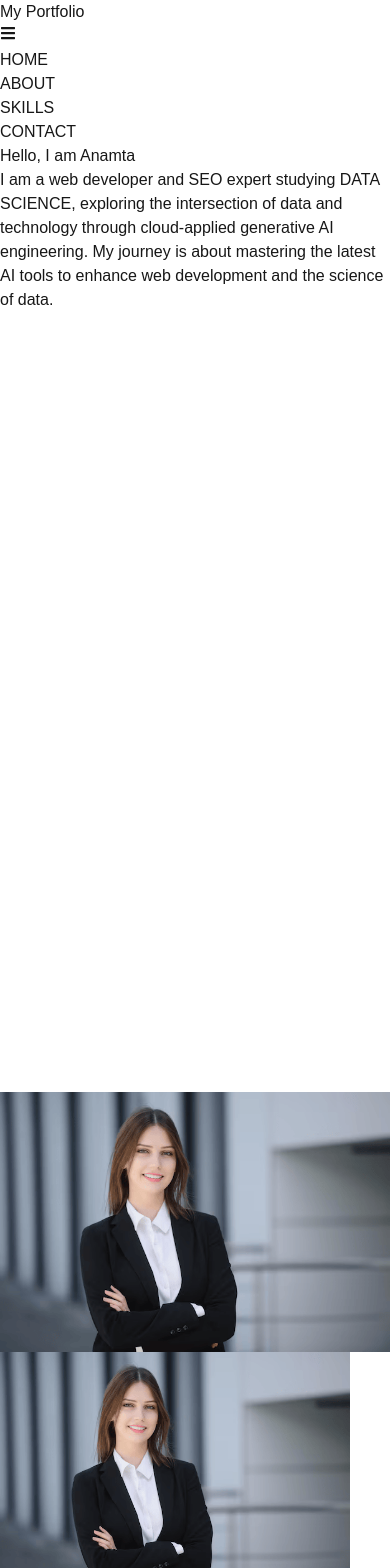
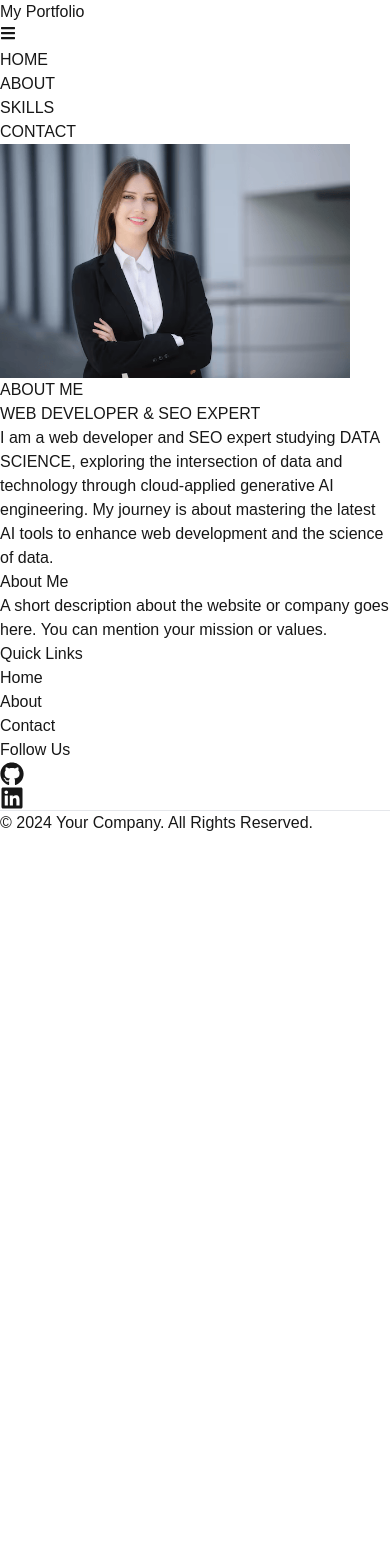
Before and after one commit to anamta-ansari/Anamta_s_portfolio_1, a Next.js app: page /About in a window 390 px wide. Shown: the top 1568 px of the page. After the commit the page ends 844 px from the top, so only its background shows below. Built offline with nearby package versions, Linux system fonts and the light colour scheme.

Commit message:
Update About.tsx

```diff
--- a/src/app/Components/About.tsx
+++ b/src/app/Components/About.tsx
@@ -1,53 +1,11 @@
 import Image from "next/image";
-import Link from "next/link";
 export default function About(){
     return(
         <>
-        {/* Hero */}
-<div className="w-full bg-[#1E1E2F]">
-  <div className="bg-[#1E1E2F] h-[1000px] mx-auto flex flex-col lg:flex-row items-center justify-around 2xl:w-[1500px]">
-    {/* Left content: Text */}
-    <div className="w-full lg:w-[40%] items-center text-center lg:text-left p-4">
-      <h1 className="text-[#A0D8F1] text-[40px] mb-4">Hello, I am Anamta</h1>
-      <p className="text-white text-[18px] leading-relaxed">
-        I am a web developer and SEO expert studying DATA SCIENCE, exploring the intersection of data and technology through cloud-applied generative AI engineering. My journey is about mastering the latest AI tools to enhance web development and the science of data.
-      </p>
 
-      <div className="flex gap-6 mt-6 justify-center lg:justify-start">
-        {/* GitHub Icon */}
-        <Link href="/" className="w-[60px] h-[60px] rounded-full bg-[#333] flex items-center justify-center shadow-lg hover:bg-[#555] transition">
-          <svg xmlns="http://www.w3.org/2000/svg" viewBox="0 0 24 24" fill="white" className="w-8 h-8">
-            <path d="M12 .297c-6.63 0-12 5.373-12 12 0 5.302 3.438 9.8 8.205 11.387.6.113.82-.258.82-.577v-2.234c-3.338.726-4.033-1.416-4.033-1.416-.546-1.387-1.333-1.757-1.333-1.757-1.087-.744.084-.729.084-.729 1.205.084 1.838 1.236 1.838 1.236 1.07 1.834 2.809 1.304 3.495.998.108-.776.418-1.305.76-1.605-2.665-.305-5.466-1.334-5.466-5.93 0-1.31.465-2.381 1.235-3.221-.123-.305-.535-1.527.117-3.176 0 0 1.007-.322 3.3 1.23.957-.266 1.983-.399 3.003-.404 1.02.005 2.047.138 3.006.404 2.29-1.552 3.295-1.23 3.295-1.23.653 1.649.241 2.871.118 3.176.77.84 1.231 1.911 1.231 3.221 0 4.61-2.807 5.624-5.479 5.921.43.372.815 1.102.815 2.222v3.293c0 .32.217.694.825.576C20.565 22.092 24 17.592 24 12.297c0-6.627-5.373-12-12-12" />
-          </svg>
-        </Link>
-
-        {/* LinkedIn Icon */}
-        <Link href="/" className="w-[60px] h-[60px] rounded-full bg-[#0077B5] flex items-center justify-center shadow-lg hover:bg-[#005983] transition">
-          <svg xmlns="http://www.w3.org/2000/svg" viewBox="0 0 24 24" fill="white" className="w-8 h-8">
-            <path d="M22.23 0H1.77C.79 0 0 .77 0 1.75v20.5C0 23.23.79 24 1.77 24h20.46c.98 0 1.77-.77 1.77-1.75V1.75C24 .77 23.21 0 22.23 0zM7.12 20.45H3.56V9.01h3.56v11.44zM5.34 7.58a2.07 2.07 0 01-2.07-2.07c0-1.15.92-2.08 2.07-2.08 1.14 0 2.07.93 2.07 2.08 0 1.14-.93 2.07-2.07 2.07zm15.11 12.87h-3.56v-5.6c0-1.33-.03-3.05-1.86-3.05-1.86 0-2.15 1.45-2.15 2.95v5.7h-3.55V9.01h3.41v1.56h.05c.47-.89 1.62-1.83 3.33-1.83 3.56 0 4.22 2.34 4.22 5.38v6.34z" />
-          </svg>
-        </Link>
-      </div>
-    </div>
-
-    {/* Right content: Image */}
-    <div className="w-full lg:w-[40%] flex justify-center mt-6 lg:mt-0">
-      <Image
-        src="/assets/girl.png"
-        className="w-[450px] h-[500px] object-cover rounded-lg"
-        alt="Profile"
-        width={450}
-        height={500}
-      />
-    </div>
-  </div>
-</div>
-
-
-        {/*about*/}
-
-      <div className="bg-[#1d1d2d] w-full h-[100]">
-      <div className = "mx-auto 2xl:w-[1500px]">
+             {/* About */}
+             <div className="bg-black w-full h-[100] " id="about">
+               <div className="mx-auto 2xl:w-[1500px]">
                  <div className="flex flex-col items-center p-[3rem]">
                    {/* Rounded image wrapper */}
                    <div className="w-[350px] h-[350px] rounded-full overflow-hidden mb-6">
@@ -59,14 +17,13 @@ export default function About(){
                        height={350}
                      />
                    </div>
-          <h1 className="text-[#A0D8F1] text-4xl text-center mb-6">ABOUT ME</h1>
-          <h2 className="text-[#A0D8F1] text-2xl mb-4 text-center">WEB DEVELOPER & SEO EXPERT</h2>
+                   <h1 className="text-[#A78546] text-4xl text-center mb-6">ABOUT ME</h1>
+                   <h2 className="text-[#A78546] text-2xl mb-4 text-center">WEB DEVELOPER & SEO EXPERT</h2>
                    <p className="text-white text-lg leading-relaxed w-[50%] text-center">
                      I am a web developer and SEO expert studying DATA SCIENCE, exploring the intersection of data and technology through cloud-applied generative AI engineering. My journey is about mastering the latest AI tools to enhance web development and the science of data.
                    </p>
                  </div>
                </div>
-      </div>
-        </>
+             </div>       </>
     )
 }
```
Lines whose indentation alone changed are shown as unchanged.
